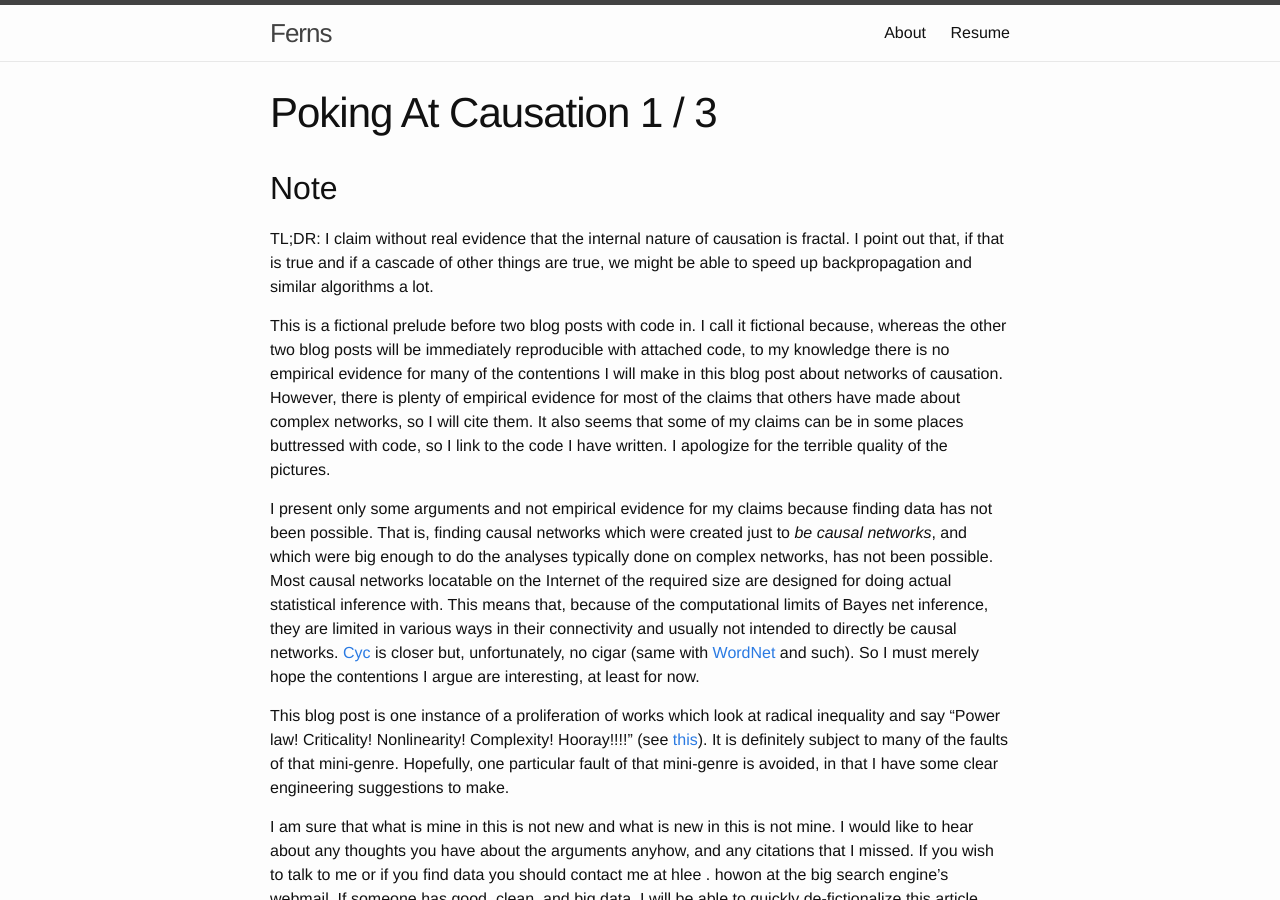
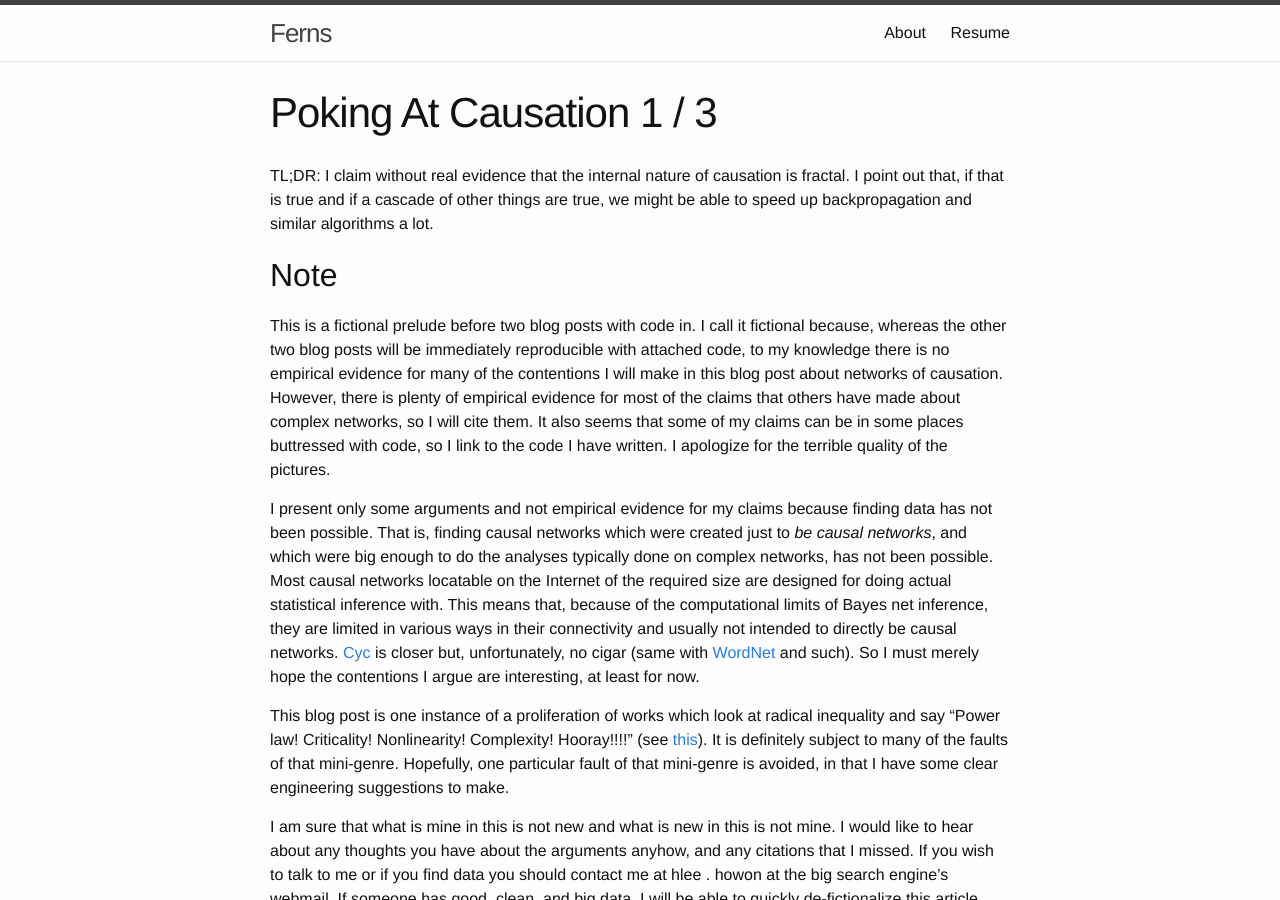
Before and after one commit to howonlee/howonlee.github.io, a Jekyll site: the page built from _posts/2016-01-21-Poking%20At%20Causation.md, in a window 1280 px wide and 900 px high. Built offline with Jekyll 4.4.1, drawn with Linux system fonts in a browser that asks for light colours.

Commit message:
more proofing

```diff
--- a/_posts/2016-01-21-Poking%20At%20Causation.md
+++ b/_posts/2016-01-21-Poking%20At%20Causation.md
@@ -3,10 +3,10 @@
 title: Poking At Causation 1 / 3
 ---
 
+TL;DR: I claim without real evidence that the internal nature of causation is fractal. I point out that, if that is true and if a cascade of other things are true, we might be able to speed up backpropagation and similar algorithms a lot.
+
 Note
 ---
-
-TL;DR: I claim without real evidence that the internal nature of causation is fractal. I point out that, if that is true and if a cascade of other things are true, we might be able to speed up backpropagation and similar algorithms a lot.
 
 This is a fictional prelude before two blog posts with code in. I call it fictional because, whereas the other two blog posts will be immediately reproducible with attached code, to my knowledge there is no empirical evidence for many of the contentions I will make in this blog post about networks of causation. However, there is plenty of empirical evidence for most of the claims that others have made about complex networks, so I will cite them. It also seems that some of my claims can be in some places buttressed with code, so I link to the code I have written. I apologize for the terrible quality of the pictures.
 
```
